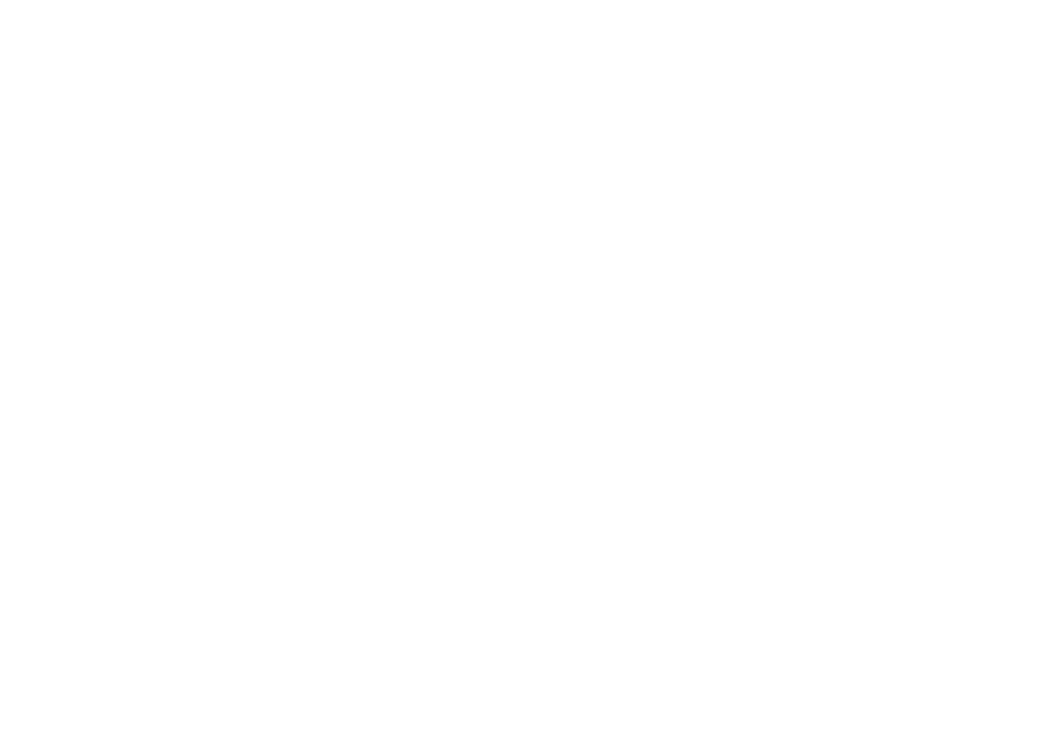
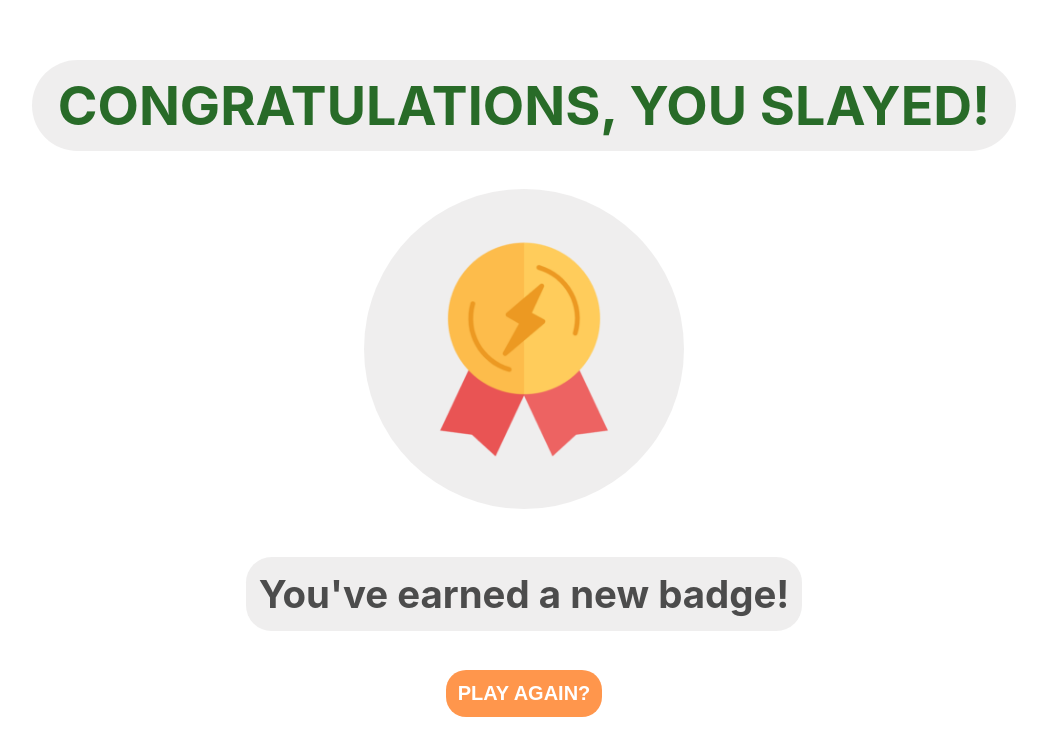
Before and after one commit to luorixo/task-fighter, a React (Create React App) app: page / in a window 1280 px wide. Shown: the part 1012-1767 px from the top of the page, without its empty margins (116-1163 px from the left). Before the commit the page ends 947 px from the top, so only its background shows below. Built offline with nearby package versions, Linux system fonts and the light colour scheme.

Commit message:
Implemented ending page for users to play again and see newly earned badges.

```diff
--- a/src/App.js
+++ b/src/App.js
@@ -1,19 +1,20 @@
-import './App.css';
-import HealthBar from './components/HealthBar/HealthBar';
-import TaskBar from './components/TaskBar/TaskBar';
-import LeafParticles from './components/Particles/LeafParticles';
-import RainParticles from './components/Particles/RainParticles';
-import SmokeParticles from './components/Particles/SmokeParticles';
-import LandingPage from './components/LandingPage/LandingPage';
-import {BrowserRouter as Router, Route, Routes} from 'react-router-dom';
+import "./App.css";
+import HealthBar from "./components/HealthBar/HealthBar";
+import TaskBar from "./components/TaskBar/TaskBar";
+import LeafParticles from "./components/Particles/LeafParticles";
+import RainParticles from "./components/Particles/RainParticles";
+import SmokeParticles from "./components/Particles/SmokeParticles";
+import LandingPage from "./components/LandingPage/LandingPage";
+import EndPage from "./components/EndPage/EndPage";
+//import {BrowserRouter as Router, Route, Routes} from 'react-router-dom';
 
 function App() {
-
   return (
     <>
-      <LandingPage/>
-      <HealthBar/>
-      <TaskBar/>
+      <LandingPage />
+      <HealthBar />
+      <TaskBar />
+      <EndPage />
     </>
   );
 }
--- /dev/null
+++ b/src/components/EndPage/EndPage.js
@@ -0,0 +1,22 @@
+import React from "react";
+import "./styles.css";
+import badgeIcon from "./badge.png";
+
+function EndPage() {
+  return (
+    <>
+      <div className="text-container">
+        <h1 className="header">CONGRATULATIONS, YOU SLAYED!</h1>
+
+        <div className="message-container">
+          <img className="badge-icon" src={badgeIcon}></img>
+          <h2>You've earned a new badge!</h2>
+        </div>
+
+        <button className="replay-button"> PLAY AGAIN?</button>
+      </div>
+    </>
+  );
+}
+
+export default EndPage;
--- /dev/null
+++ b/src/components/EndPage/styles.css
@@ -0,0 +1,57 @@
+.text-container {
+  margin: 7vw;
+  display: flex;
+  flex-direction: column;
+  justify-content: center;
+  align-items: center;
+}
+
+.header {
+  font-size: 4.2vw;
+  display: flex;
+  padding: 1vw 2vw;
+  background-color: rgba(223, 222, 222, 0.5);
+  color: rgb(40, 107, 40);
+  border-radius: 5vw;
+  margin-bottom: 2vh;
+}
+
+.message-container {
+  display: flex;
+  flex-direction: column;
+  align-items: center;
+  padding: 0.5vw 2vw;
+}
+
+.badge-icon {
+  background-color: rgba(223, 222, 222, 0.5);
+  border-radius: 12.5vw;
+  box-sizing: border-box;
+  padding: 3vw;
+  margin: 2vh auto;
+  height: 25vw;
+}
+
+.message-container h2 {
+  background-color: rgba(223, 222, 222, 0.5);
+  border-radius: 2vw;
+  padding: 1.1vw 1vw;
+  font-size: 3vw;
+  color: rgb(76, 76, 76);
+}
+
+.replay-button {
+  border: none;
+  background-color: rgba(255, 106, 0, 0.7);
+  color: #fff;
+  border-radius: 20px;
+  font-weight: 600;
+  font-size: 2.5vh;
+  padding: 1.5vh;
+  cursor: pointer;
+  transition: transform 0.2s ease-in;
+}
+
+.replay-button:hover {
+  transform: scale(1.075);
+}
```
Also changed, not shown: src/components/EndPage/badge.png (added).
